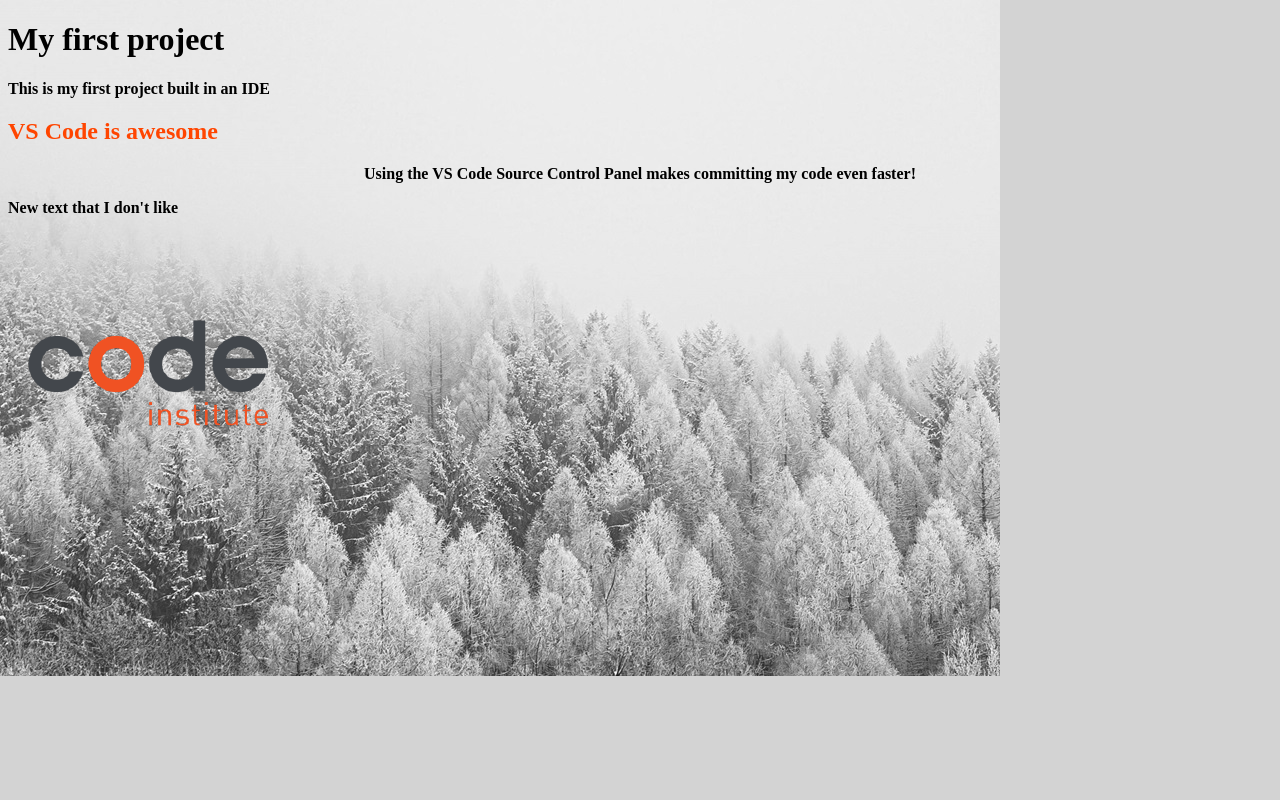
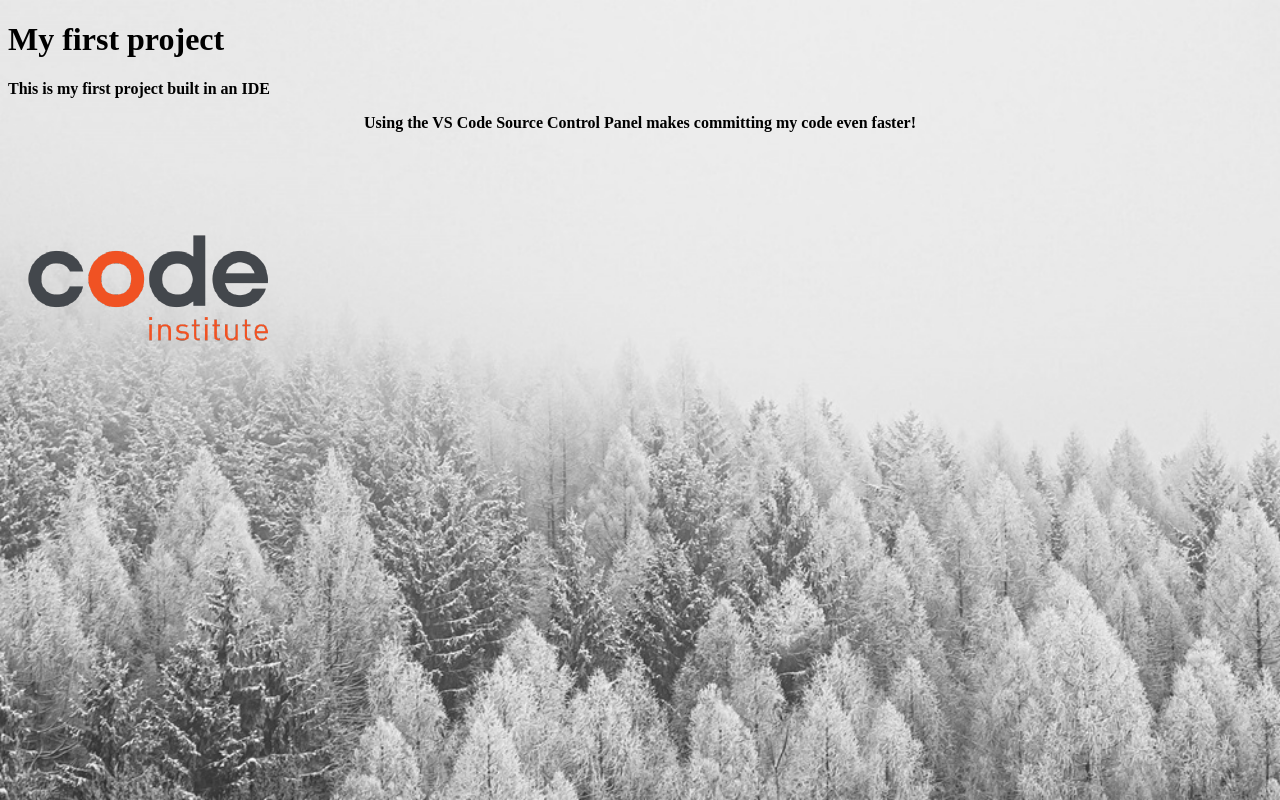
Before and after one commit to jamesfowler-dev/my-first-project, a plain HTML site: page index.html in a window 1280 px wide. Drawn offline with Linux system fonts and the light colour scheme.

Commit message:
Delete unwanted heading and p content

```diff
--- a/assets/css/styles.css
+++ b/assets/css/styles.css
@@ -2,6 +2,7 @@ body {
     background-color: lightgray;
     background-image: url("../images/01-02-02_background-img.jpg");
     background-repeat: no-repeat;
+    background-size: cover;
 }
 p {
     font-weight: bold;
--- a/index.html
+++ b/index.html
@@ -11,9 +11,7 @@
 <body>
     <h1>My first project</h1>
     <p>This is my first project built in an IDE</p>
-    <h2>VS Code is awesome</h2>
     <p class="text-center">Using the VS Code Source Control Panel makes committing my code even faster!</p>
-    <p>New text that I don't like</p>
     <img src="assets/images/01-02-02_ci-logo.png" alt="Code Institute logo">
 </body>
 
```
